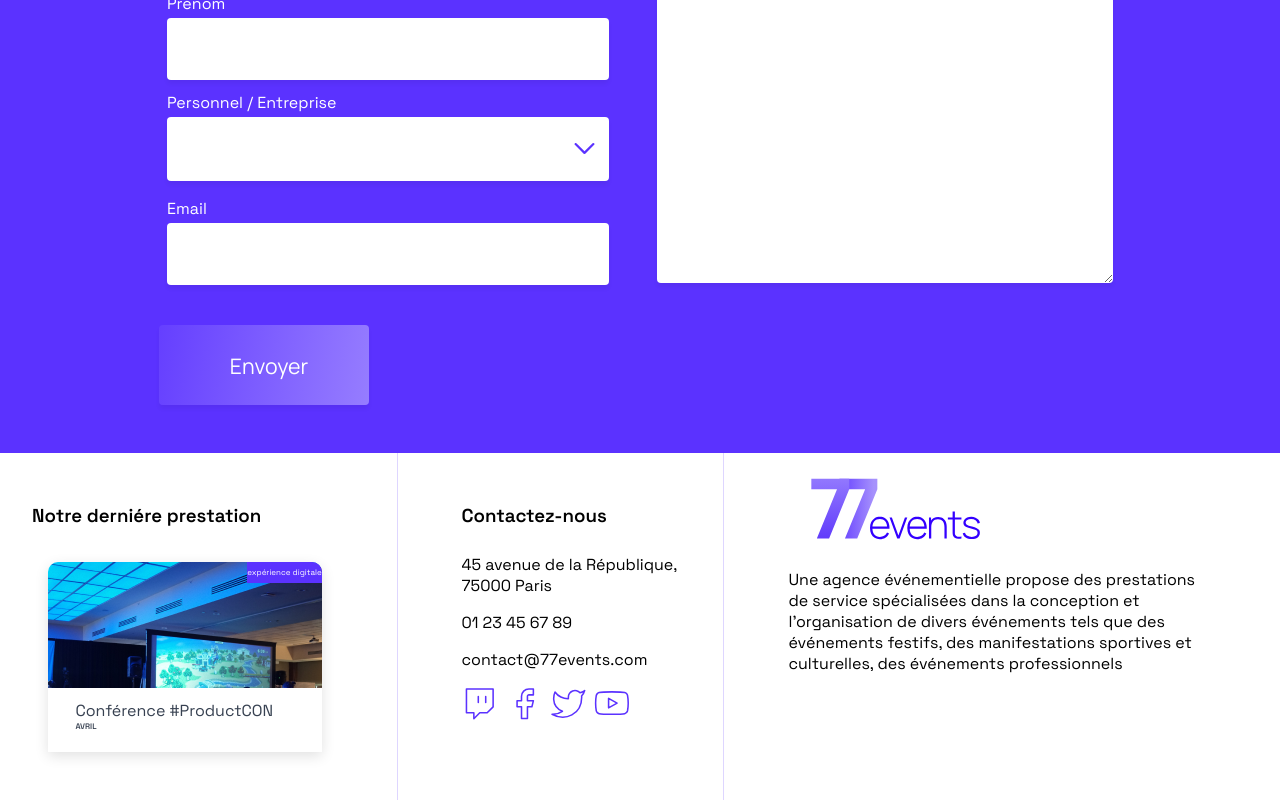
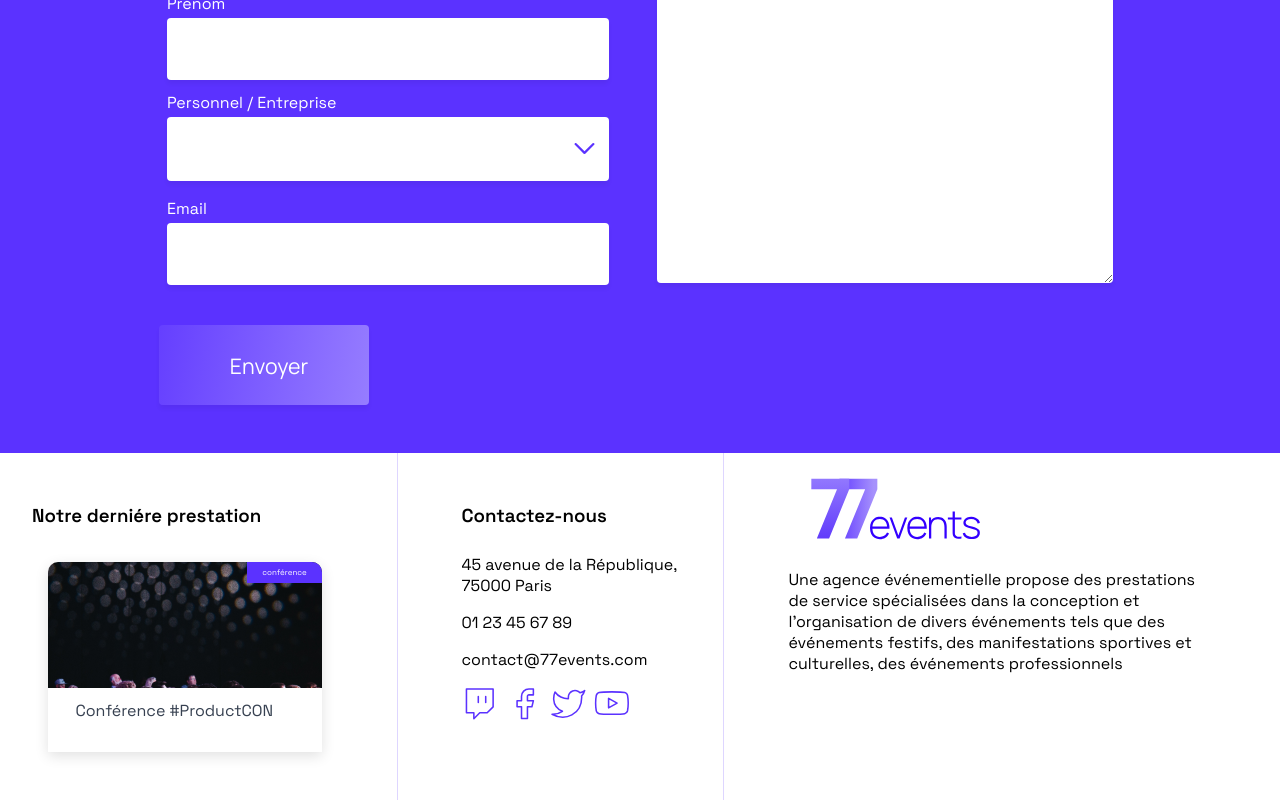
Before and after one commit to Deathlyjoy/724events, a React (Create React App) app: page / in a window 1280 px wide. Shown: the part 5660-6460 px from the top of the page. Built offline with nearby package versions, Linux system fonts and the light colour scheme.

Commit message:
Correction soutenance : résolution du dernier événèment affiché dans le footer

```diff
--- a/src/components/EventCard/index.js
+++ b/src/components/EventCard/index.js
@@ -1,5 +1,6 @@
 import PropTypes from "prop-types";
 import { getMonth } from "../../helpers/Date";
+import { useData } from "../../contexts/DataContext";
 
 import "./style.scss";
 
@@ -11,35 +12,48 @@ const EventCard = ({
   label,
   small = false,
   ...props
-}) => (
+}) => {
+  const { data } = useData();
+  // Tri des événèments par date décroissante
+  const filteredEvents = data?.events || [];
+  filteredEvents.sort((evtA, evtB) => new Date(evtB.date) - new Date(evtA.date));
+  // Sélection du dernier événement
+  const lastEvent = filteredEvents.length > 0 ? filteredEvents[0] : {};
+  // Définition des éléments du dernier événement
+  const lastImageSrc = lastEvent?.cover || "";
+  const lastImageAlt = lastEvent?.description || "";
+  const lastTitle = lastEvent?.title || "";
+  const lastType = lastEvent?.type || "";
+
+  return (
     <div
       data-testid="card-testid"
       className={`EventCard${small ? " EventCard--small" : ""}`}
       {...props}
     >
       <div className="EventCard__imageContainer">
-        <img data-testid="card-image-testid" src={imageSrc} alt={imageAlt} />
-        <div className="EventCard__label">{label}</div>
+        <img
+          data-testid="card-image-testid"
+          src={imageSrc || lastImageSrc}
+          alt={imageAlt || lastImageAlt}
+        />
+        <div className="EventCard__label">{label || lastType}</div>
       </div>
       <div className="EventCard__descriptionContainer">
-        <div className="EventCard__title">{title}</div>
+        <div className="EventCard__title">{title || lastTitle}</div>
         <div className="EventCard__month">{getMonth(date)}</div>
       </div>
     </div>
   );
+};
 
 EventCard.propTypes = {
-  imageSrc: PropTypes.string.isRequired,
+  imageSrc: PropTypes.string,
   imageAlt: PropTypes.string,
-  date: PropTypes.instanceOf(Date).isRequired,
-  title: PropTypes.string.isRequired,
+  date: PropTypes.instanceOf(Date),
+  title: PropTypes.string,
   small: PropTypes.bool,
-  label: PropTypes.string.isRequired,
+  label: PropTypes.string,
 };
 
-EventCard.defaultProps = {
-  imageAlt: "image",
-  small: false,
-}
-
 export default EventCard;
--- a/src/containers/Events/index.js
+++ b/src/containers/Events/index.js
@@ -13,8 +13,7 @@ const EventList = () => {
   const { data, error } = useData();
   const [type, setType] = useState();
   const [currentPage, setCurrentPage] = useState(1);
-  const filteredEvents = ((!type ? data?.events : data?.events.filter((e) => e.type === type)) || []).filter(
-  //const filteredEvents = ((!type? data?.events : data?.events) || []).filter(
+  const filteredEvents = ((!type ? data?.events : data?.events.filter((event) => event.type === type)) || []).filter(
     (event, index) => {
       if (
         (currentPage - 1) * PER_PAGE <= index &&
--- a/src/pages/Home/index.js
+++ b/src/pages/Home/index.js
@@ -13,9 +13,7 @@ import Modal from "../../containers/Modal";
 import { useData } from "../../contexts/DataContext";
 
 const Page = () => {
-  //const {last} = useData() - Mettre le useData sur {data} puis rajouter la fonction de tri sur "last" afin d'avoir le dernier événèment
-  const { data } = useData()
-  const last = data?.events[data.events.length - 1];
+  const { last } = useData();
   return <>
     <header>
       <Menu />
@@ -118,24 +116,13 @@ const Page = () => {
     <footer className="row">
       <div className="col presta">
         <h3>Notre derniére prestation</h3>
-        {last && last.cover && last.title ? (
           <EventCard
-            imageSrc={last.cover}
-            title={last.title}
+            imageSrc={last?.cover}
+            title={last?.title}
             date={new Date(last?.date)}
             small
-            label="expérience digitale"
+            label={last?.type} // Modification du label afin d'afficher le bon type de l'évènement
           />
-          ) : (
-            null
-          )}
-        {/* <EventCard
-          imageSrc={last?.cover}
-          title={last?.title}
-          date={new Date(last?.date)}
-          small
-          label="boom"
-        /> */}
       </div>
       <div className="col contact">
         <h3>Contactez-nous</h3>
```
